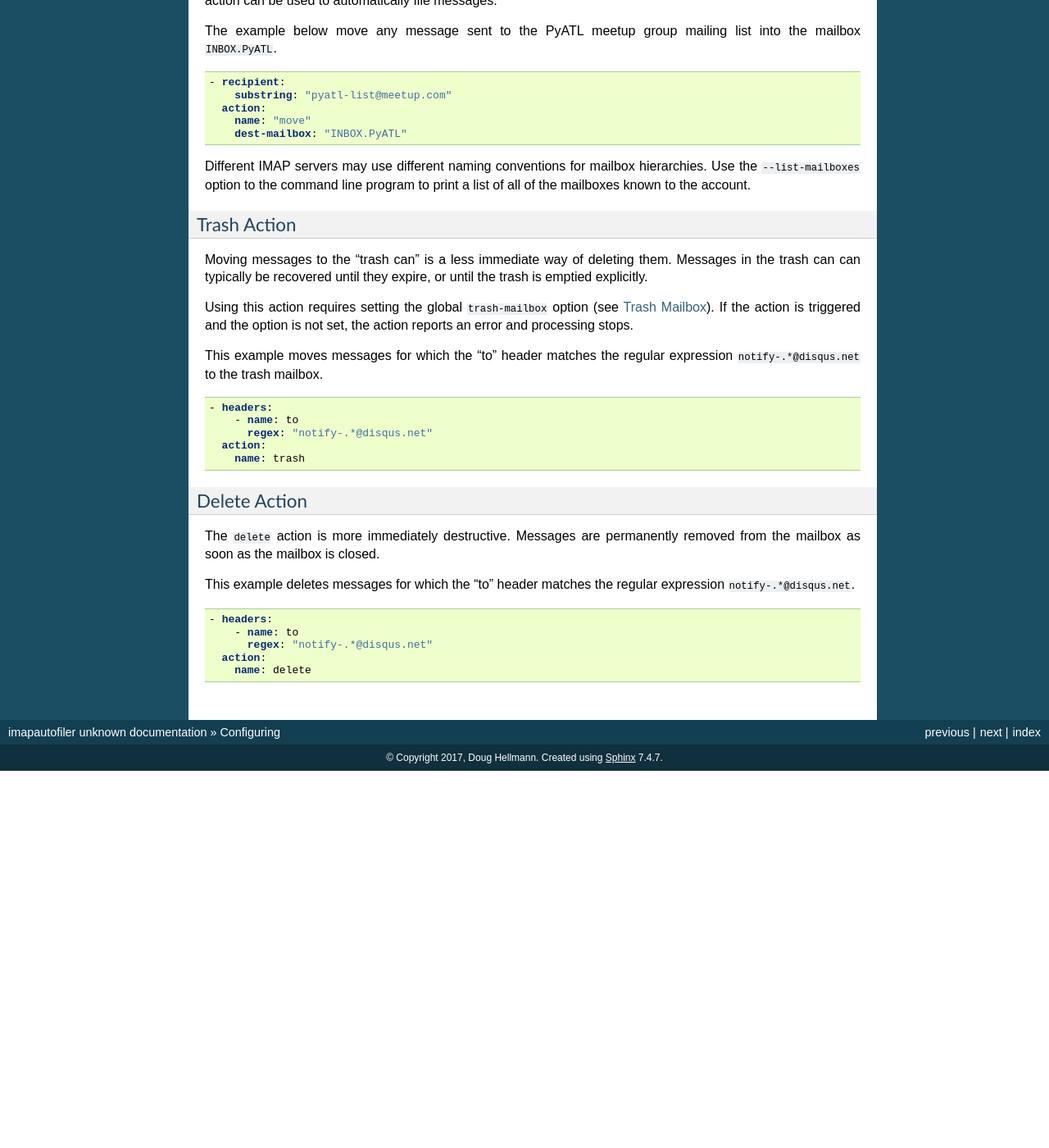
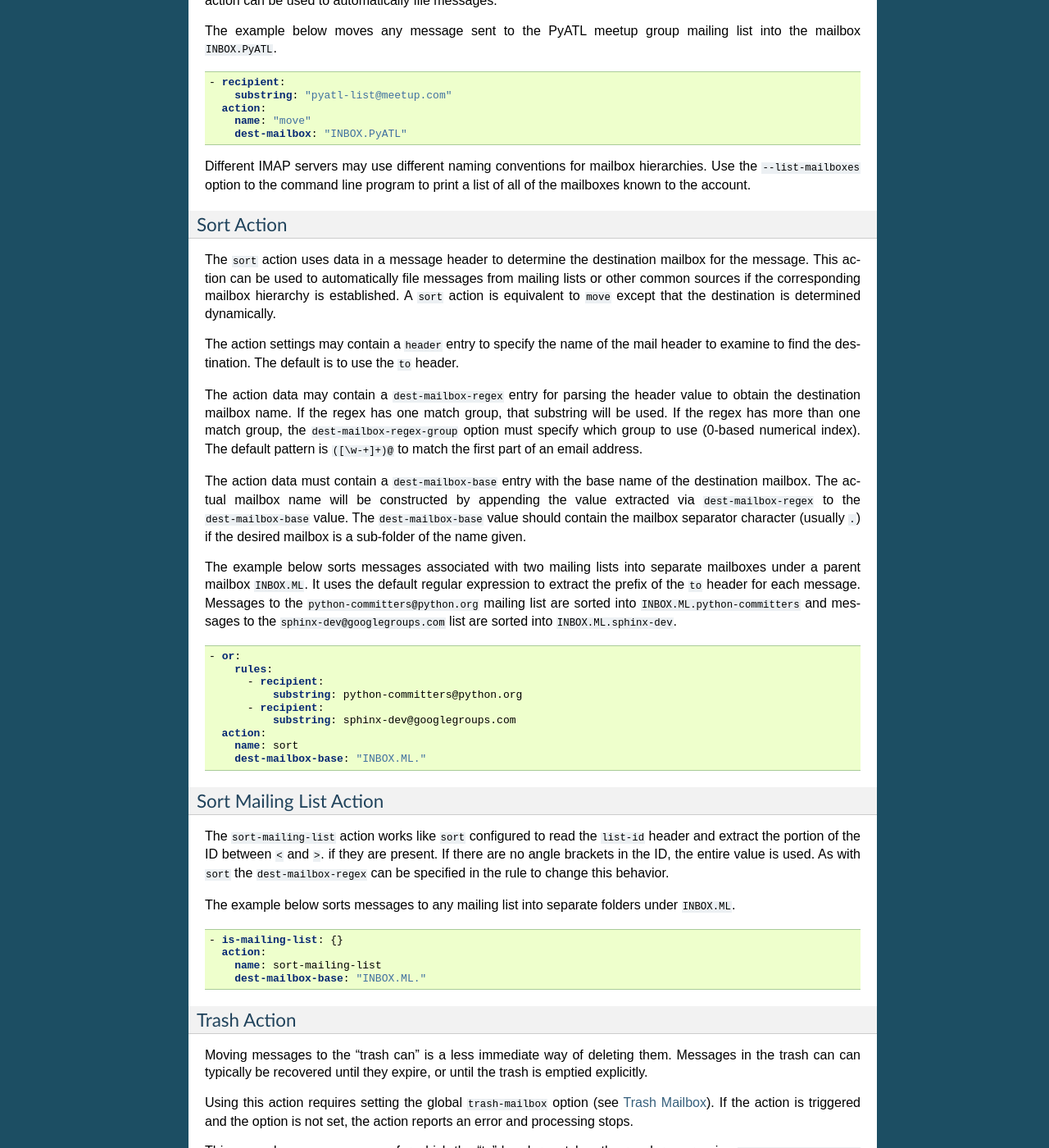
Before and after one commit to imapautofiler/imapautofiler, a Sphinx documentation site: the page built from doc/source/configuring.rst, in a window 1280 px wide and 1400 px high, scrolled down 2882 px. Shown: the whole window at 82% size. Built offline with Sphinx 7.4.7, drawn with Linux system fonts in a browser that asks for light colours; before the commit the page ends 3822 px from its top, so only the background shows below that; some of the changed text lies outside the part shown.

Commit message:
document sort and sort-mailing-list actions

```diff
--- a/doc/source/configuring.rst
+++ b/doc/source/configuring.rst
@@ -197,7 +197,7 @@ The ``move`` action copies the message to a new mailbox and then
 deletes the version in the source mailbox. This action can be used to
 automatically file messages.
 
-The example below move any message sent to the PyATL meetup group
+The example below moves any message sent to the PyATL meetup group
 mailing list into the mailbox ``INBOX.PyATL``.
 
 .. code-block:: yaml
@@ -212,6 +212,76 @@ Different IMAP servers may use different naming conventions for
 mailbox hierarchies. Use the ``--list-mailboxes`` option to the
 command line program to print a list of all of the mailboxes known to
 the account.
+
+Sort Action
+-----------
+
+The ``sort`` action uses data in a message header to determine the
+destination mailbox for the message. This action can be used to
+automatically file messages from mailing lists or other common sources
+if the corresponding mailbox hierarchy is established. A ``sort``
+action is equivalent to ``move`` except that the destination is
+determined dynamically.
+
+The action settings may contain a ``header`` entry to specify the name
+of the mail header to examine to find the destination. The default is
+to use the ``to`` header.
+
+The action data may contain a ``dest-mailbox-regex`` entry for parsing
+the header value to obtain the destination mailbox name. If the regex
+has one match group, that substring will be used. If the regex has
+more than one match group, the ``dest-mailbox-regex-group`` option
+must specify which group to use (0-based numerical index). The default
+pattern is ``([\w-+]+)@`` to match the first part of an email address.
+
+The action data must contain a ``dest-mailbox-base`` entry with the
+base name of the destination mailbox. The actual mailbox name will be
+constructed by appending the value extracted via
+``dest-mailbox-regex`` to the ``dest-mailbox-base`` value. The
+``dest-mailbox-base`` value should contain the mailbox separator
+character (usually ``.``) if the desired mailbox is a sub-folder of
+the name given.
+
+The example below sorts messages associated with two mailing lists
+into separate mailboxes under a parent mailbox ``INBOX.ML``. It uses
+the default regular expression to extract the prefix of the ``to``
+header for each message. Messages to the
+``python-committers@python.org`` mailing list are sorted into
+``INBOX.ML.python-committers`` and messages to the
+``sphinx-dev@googlegroups.com`` list are sorted into
+``INBOX.ML.sphinx-dev``.
+
+.. code-block:: yaml
+
+   - or:
+       rules:
+         - recipient:
+             substring: python-committers@python.org
+         - recipient:
+             substring: sphinx-dev@googlegroups.com
+     action:
+       name: sort
+       dest-mailbox-base: "INBOX.ML."
+
+Sort Mailing List Action
+------------------------
+
+The ``sort-mailing-list`` action works like ``sort`` configured to
+read the ``list-id`` header and extract the portion of the ID between
+``<`` and ``>``. if they are present. If there are no angle brackets
+in the ID, the entire value is used. As with ``sort`` the
+``dest-mailbox-regex`` can be specified in the rule to change this
+behavior.
+
+The example below sorts messages to any mailing list into separate
+folders under ``INBOX.ML``.
+
+.. code-block:: yaml
+
+   - is-mailing-list: {}
+     action:
+       name: sort-mailing-list
+       dest-mailbox-base: "INBOX.ML."
 
 Trash Action
 ------------
```
